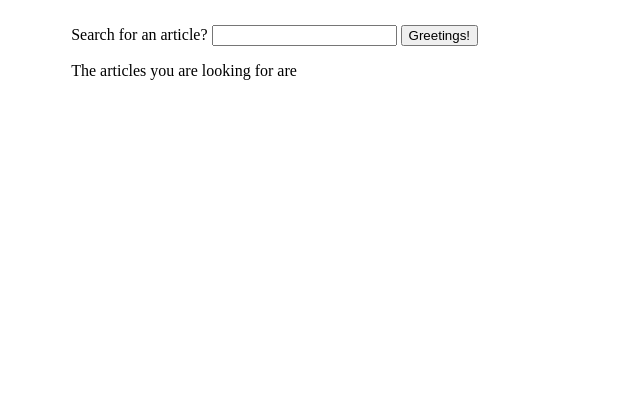
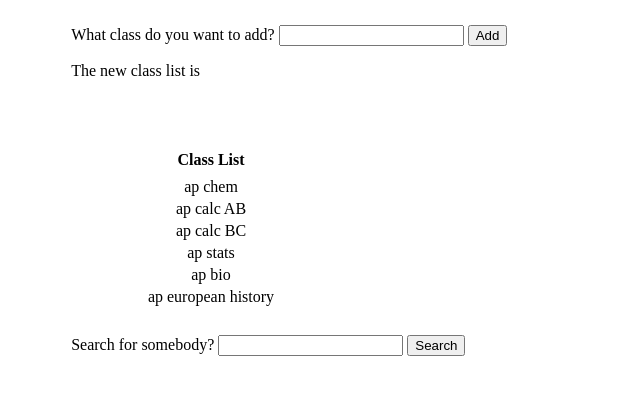
Before and after one commit to yqw7/dominators, a Flask app: page /sandbox/ in a window 1280 px wide. Shown: the top 395 px of the page, without its empty margins (0-640 px from the left). Run offline with Flask 2, Linux system fonts and the light colour scheme.

Commit message:
Added experimental class list in sandbox.html

```diff
--- a/aboutus.py
+++ b/aboutus.py
@@ -23,7 +23,8 @@
 
     response = requests.request("GET", url)
     text = response.json()
-    return render_template("ethan/smashapi.html", text=text)
+
+    return render_template("ethan/smashapi.html", text=text,)
 
 @app.route('/calissa/')
 def calissa():
--- a/main.py
+++ b/main.py
@@ -27,9 +27,17 @@
 def postoftheday():
     return render_template("postoftheday.html", rdata=getRedditData())
 
-@app.route('/sandbox/')
+@app.route('/sandbox/', methods=['GET', 'POST'])
 def sandbox():
-    return render_template("ethan/sandbox.html")
+    class_list = ["ap chem", "ap calc AB", "ap calc BC", "ap stats", "ap bio", "ap european history" ]
+    if request.form:
+            new_class = request.form.get("name")
+            if len(new_class) != 0:  # input field has content
+                class_list.append(new_class)
+                return render_template("ethan/sandbox.html",  name=class_list)
+        # starting and empty input default
+    return render_template("ethan/sandbox.html", class_list=class_list, name=" ")
+
 
 # connects /kangaroos path to render kangaroos.html
 @app.route('/kangaroos/')
--- a/templates/ethan/sandbox.html
+++ b/templates/ethan/sandbox.html
@@ -1,22 +1,44 @@
-<!DOCTYPE html>
-<html lang="en">
-<head>
-    <meta charset="UTF-8">
-    <title>Title</title>
-</head>
+{% set class_number = class_list|length %}
+
 <body>
-<div class="container">
-    <div class="center-block" style="margin: 2% 5% 5%; text-align:left; font-family: gilroy,serif;">
-        <div class="col-12">
-            <form action="/articles/aaa" id="hello" method="POST">
-                <label for="name">Search for an article?</label>
-                <input name="name" id="name">
-                <input type="submit" value="Greetings!">
-            </form>
+    <div class="container">
+        <div class="center-block" style="margin: 2% 5% 5%; text-align:left; font-family: gilroy,serif;">
+            <div class="col-12">
+                <form action="/sandbox/" id="hello2" method="POST">
+                    <label for="name">What class do you want to add?</label>
+                    <input name="name" id="name2">
+                    <input type="submit" value="Add">
+                </form>
 
-            <p> The articles you are looking for are {{name}}</p>
+                <p> The new class list is {{name}}</p>
+            </div>
         </div>
     </div>
-</div>
+        <table style="border-collapse: 1px;">
+            <tr>
+                <th style="height:30px;width:400px;text-align:center;">
+                    Class List
+                </th>
+            </tr>
+            {% for i in range(class_number) %}
+            <tr>
+                <td style="text-align:center;">
+                    {{ class_list[i] }}
+                </td>
+            </tr>
+            {% endfor %}
+        </table>
+        <div class="container">
+            <div class="center-block" style="margin: 2% 5% 5%; text-align:left; font-family: gilroy,serif;">
+                <div class="col-12">
+                    <form action="/walruses" id="hello" method="POST">
+                        <label for="name">Search for somebody?</label>
+                        <input name="name" id="name">
+                        <input type="submit" value="Search">
+                    </form>
+
+
+                </div>
+            </div>
+        </div>
 </body>
-</html>
```
Also changed, not shown: palindrome.py (renamed from templates/palindrome.py).
